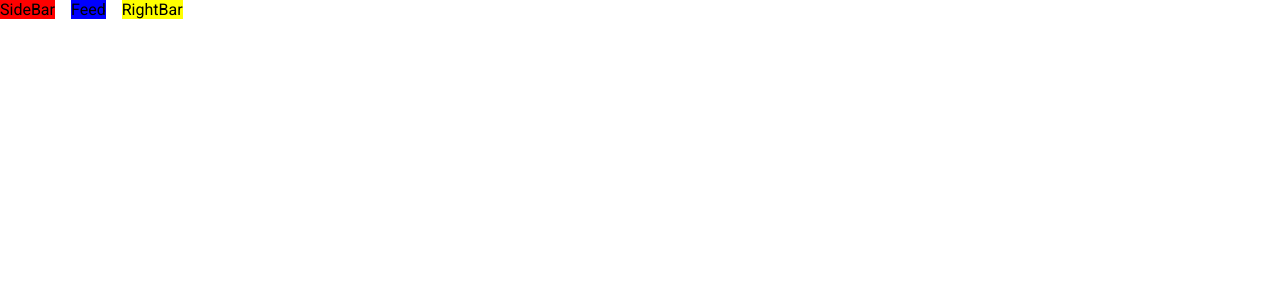
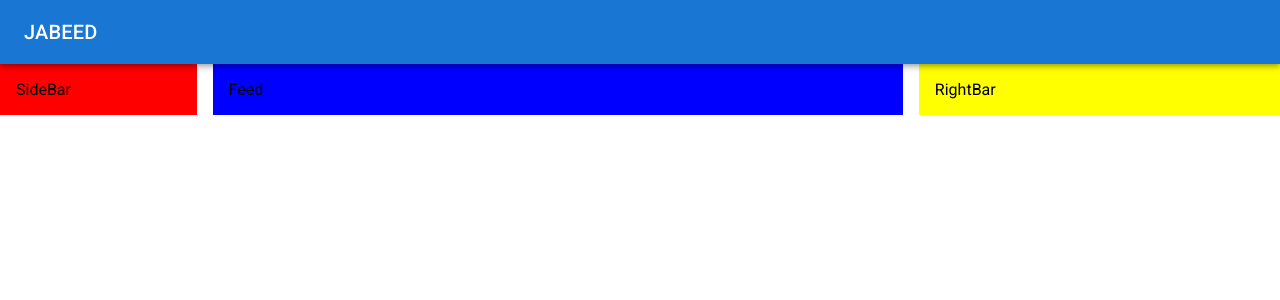
Before and after one commit to iamjabeed/mui, a React (Vite) app: page / in a window 1280 px wide. Shown: the top 300 px of the page. Built offline with nearby package versions, Linux system fonts and the light colour scheme.

Commit message:
navbar postioned

```diff
--- a/src/App.jsx
+++ b/src/App.jsx
@@ -6,8 +6,8 @@ import { Box, Stack } from "@mui/material";
 function App() {
   return (
     <Box>
-      {/* <NavBar/> */}
-      <Stack direction={"row"} spacing={2}>
+      <NavBar/>
+      <Stack direction={"row"} spacing={2} justifyContent="space-between">
         <SideBar />
         <Feed />
         <RightBar />
--- a/src/components/Feed.jsx
+++ b/src/components/Feed.jsx
@@ -3,7 +3,7 @@ import React from 'react'
 
 const Feed = () => {
   return (
-    <Box bgcolor={"blue"}>Feed</Box>
+    <Box bgcolor={"blue"} flex="4" padding={2}>Feed</Box>
   )
 }
 
--- a/src/components/NavBar.jsx
+++ b/src/components/NavBar.jsx
@@ -1,9 +1,24 @@
-import React from 'react'
+import React from "react";
+import { AcUnit } from "@mui/icons-material";
+import { AppBar, styled, Toolbar, Typography } from "@mui/material";
+
+const styledToolbar = styled(Toolbar)({
+  display: "flex",
+  justifyContent: "space-between",
+  padding: "1rem",
+});
 
 const NavBar = () => {
   return (
-    <div>NavBar</div>
-  )
-}
+    <AppBar position="sticky">
+      <Toolbar>
+        <styledToolbar>
+          <Typography variant="h6" sx={{display:{xs:"none", md:"block"}}}>JABEED</Typography>
+          <AcUnit  sx={{display:{xs:"block", md:"none"}}}/>
+        </styledToolbar>
+      </Toolbar>
+    </AppBar>
+  );
+};
 
-export default NavBar
+export default NavBar;
--- a/src/components/RightBar.jsx
+++ b/src/components/RightBar.jsx
@@ -1,10 +1,17 @@
-import { Box } from '@mui/material'
-import React from 'react'
+import { Box } from "@mui/material";
+import React from "react";
 
 const RightBar = () => {
   return (
-    <Box bgcolor={"yellow"}>RightBar</Box>
-  )
-}
+    <Box
+      bgcolor={"yellow"}
+      flex="2"
+      padding={2}
+      sx={{ display: { xs: "none", md: "block" } }}
+    >
+      RightBar
+    </Box>
+  );
+};
 
-export default RightBar
+export default RightBar;
--- a/src/components/SideBar.jsx
+++ b/src/components/SideBar.jsx
@@ -3,7 +3,7 @@ import React from 'react'
 
 const SideBar = () => {
   return (
-    <Box bgcolor={"red"}>SideBar</Box>
+    <Box bgcolor={"red"} flex="1" padding={2} sx={{display:{xs:"none", md:"block"}}}>SideBar</Box>
   )
 }
 
```
Also changed, not shown: 1 other file (tests, documents, lock files or other folders).
